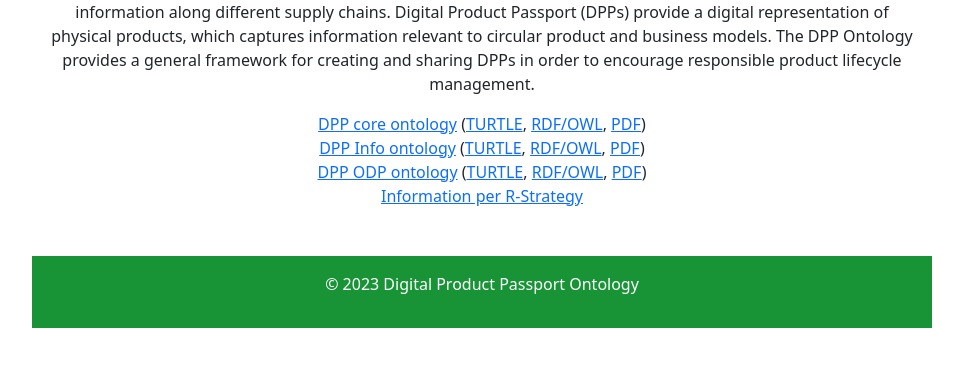
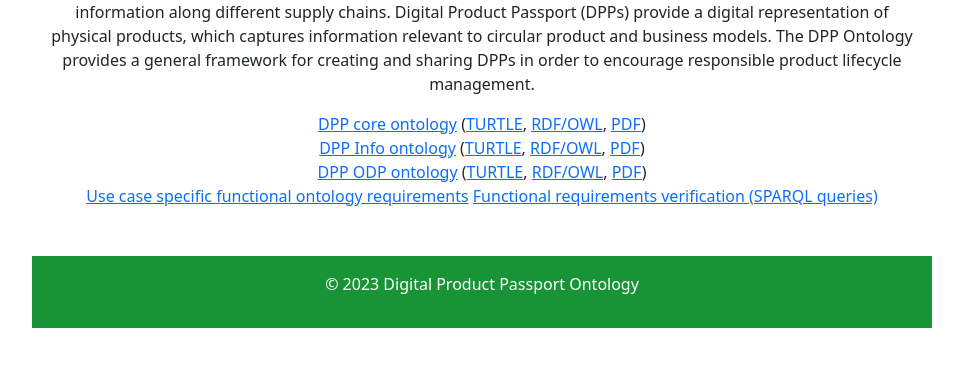
Before and after one commit to LiUSemWeb/DPPO, a plain HTML site: page page/index.html in a window 1280 px wide. Shown: the part 314-680 px from the top of the page, without its empty margins (158-1121 px from the left). Drawn offline with nearby package versions, Linux system fonts and the light colour scheme.

Commit message:
Update index.html
added PDF sheet

```diff
--- a/page/index.html
+++ b/page/index.html
@@ -54,7 +54,8 @@
                             <a href="ontology/dpp-odp/0.1/dpp-odp.pdf">PDF</a>)
                         </div>
                         <div>
-                            <a href="pdf/Information_per_R-Strategy.pdf">Information per R-Strategy</a>
+                            <a href="pdf/Information_per_R-Strategy.pdf">Use case specific functional ontology requirements</a>
+                            <a href="pdf/OntologyStories_CQs_SparqlQueries.pdf">Functional requirements verification (SPARQL queries)</a>
                         </div>
                     </div>
                 </div>
```
